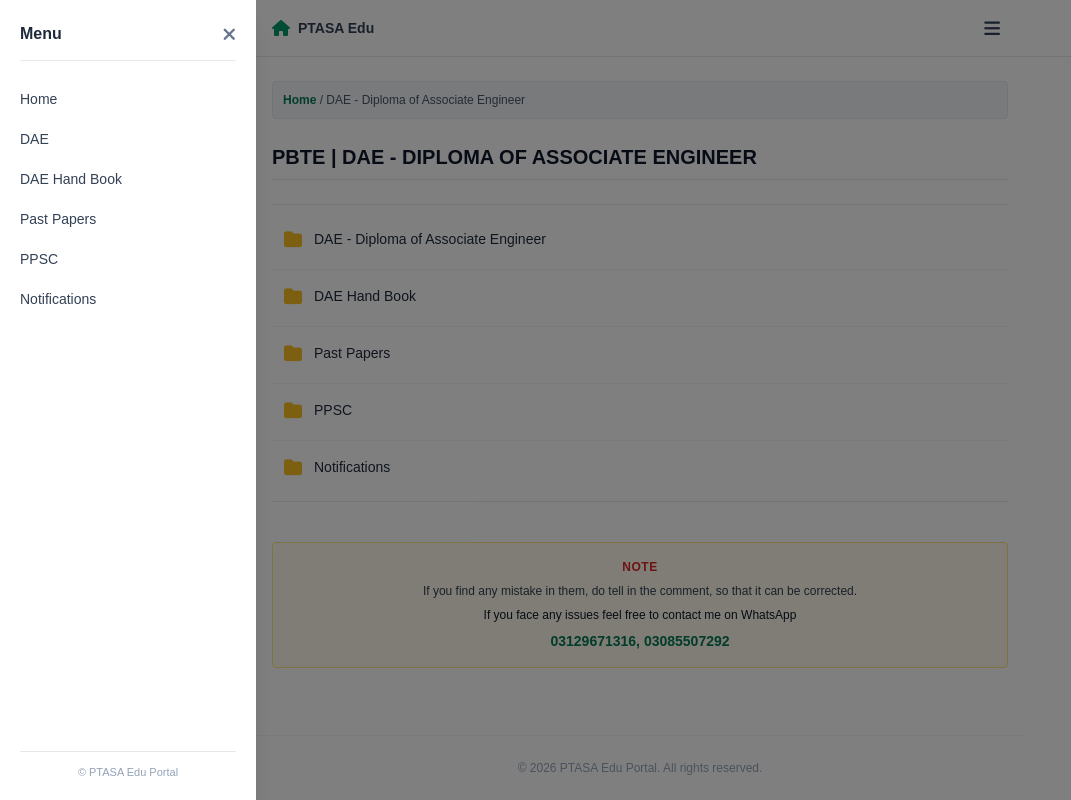
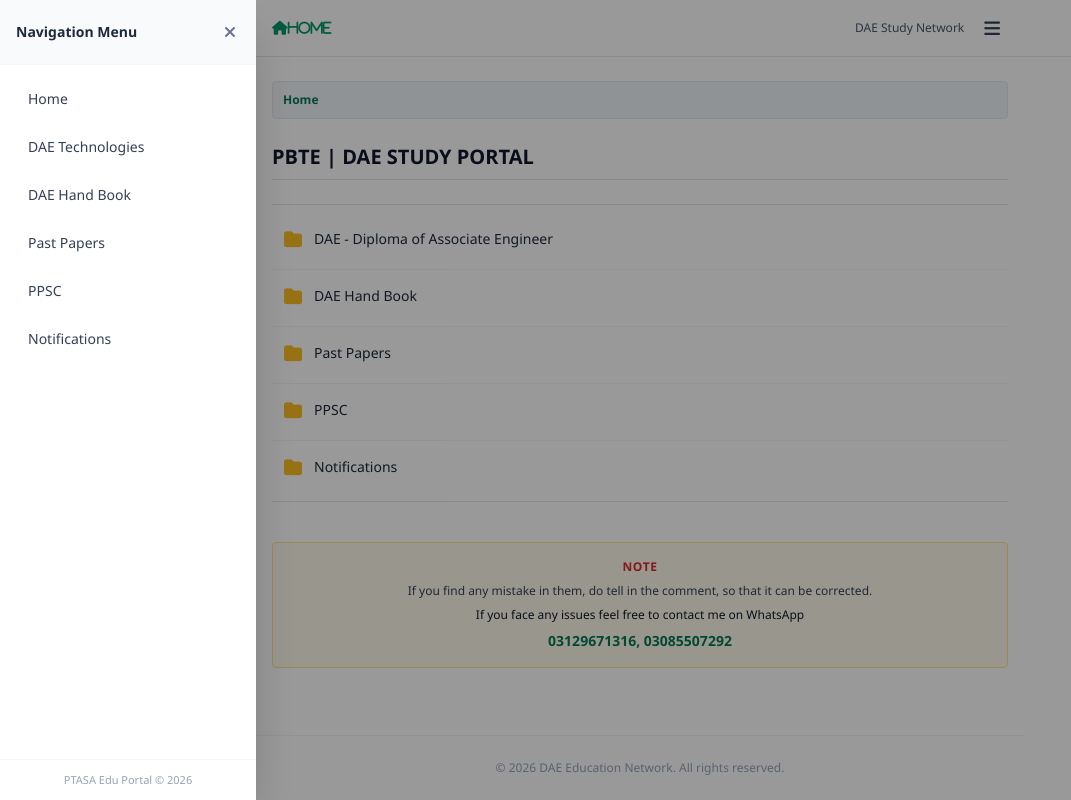
Before and after one commit to ajmalnaeem332-ctrl/study-website, a plain HTML site: page index.html in a window 1280 px wide. Both pictures are taken after a click on the button 992 px from the left and 28 px from the top of the page. Shown: the whole page, without its empty margins (0-1071 px from the left). Drawn offline with nearby package versions, Linux system fonts and the light colour scheme.

Commit message:
index.html

```diff
--- a/index.html
+++ b/index.html
@@ -3,73 +3,70 @@
 <head>
     <meta charset="UTF-8">
     <meta name="viewport" content="width=device-width, initial-scale=1.0">
-    <title>PTASA Edu - DAE Study Portal</title>
+    <title>DAE Education Portal | PTASA Style</title>
     <script src="https://cdn.tailwindcss.com"></script>
     <link rel="stylesheet" href="https://cdnjs.cloudflare.com/ajax/libs/font-awesome/6.4.0/css/all.min.css">
     <style>
-        body { font-family: sans-serif; background-color: #ffffff; }
-        .folder-item:hover { background-color: #f8fafc; }
+        body { font-family: 'Segoe UI', Tahoma, Geneva, Verdana, sans-serif; background-color: #ffffff; }
+        .folder-row:hover { background-color: #f8fafc; }
     </style>
 </head>
-<body class="text-slate-900 flex flex-col min-h-screen">
+<body class="text-slate-800 flex flex-col min-h-screen">
 
-    <!-- Header -->
-    <header class="border-b border-slate-200 bg-white sticky top-0 z-50">
+    <!-- Top Header Bar -->
+    <header class="bg-white border-b border-slate-200 sticky top-0 z-40">
         <div class="max-w-3xl mx-auto px-4 h-14 flex justify-between items-center">
+            <button onclick="navigateTo('home')" class="font-bold text-slate-800 flex items-center gap-2 text-sm">
+                <i class="fas fa-home text-emerald-600"><span>Home</span></i>
+            </button>
             <div class="flex items-center gap-3">
-                <button onclick="goHome()" class="text-slate-700 hover:text-emerald-600 font-bold text-sm flex items-center gap-2">
-                    <i class="fas fa-home text-emerald-600 text-base"></i> PTASA Edu
-                </button>
-            </div>
-            <div class="flex items-center gap-3">
-                <button onclick="toggleMenu()" class="p-2 text-slate-700 hover:bg-slate-100 rounded">
+                <span class="text-xs font-medium text-slate-600 hidden sm:inline">DAE Study Network</span>
+                <button onclick="toggleSidebar()" class="p-2 text-slate-700 hover:bg-slate-100 rounded-md">
                     <i class="fas fa-bars text-lg"></i>
                 </button>
             </div>
         </div>
     </header>
 
-    <!-- Slide-out Drawer Menu (Matching Screenshot 1) -->
-    <div id="drawerMenu" class="fixed inset-0 bg-black/50 z-50 hidden transition-opacity" onclick="toggleMenu()">
-        <div class="bg-white w-64 h-full shadow-xl p-5 space-y-4 flex flex-col justify-between" onclick="event.stopPropagation()">
-            <div>
-                <div class="flex justify-between items-center mb-6 border-b pb-3">
-                    <span class="font-bold text-slate-800">Menu</span>
-                    <button onclick="toggleMenu()" class="text-slate-500 hover:text-red-500"><i class="fas fa-times text-lg"></i></button>
-                </div>
-                <ul class="space-y-3 text-sm font-medium text-slate-700">
-                    <li><a href="javascript:void(0)" onclick="goHome(); toggleMenu();" class="hover:text-emerald-600 block py-1">Home</a></li>
-                    <li><a href="javascript:void(0)" onclick="openDAEHome(); toggleMenu();" class="hover:text-emerald-600 block py-1">DAE</a></li>
-                    <li><a href="javascript:void(0)" onclick="alert('DAE Hand Book section')" class="hover:text-emerald-600 block py-1">DAE Hand Book</a></li>
-                    <li><a href="javascript:void(0)" onclick="alert('Past Papers section')" class="hover:text-emerald-600 block py-1">Past Papers</a></li>
-                    <li><a href="javascript:void(0)" onclick="alert('PPSC section')" class="hover:text-emerald-600 block py-1">PPSC</a></li>
-                    <li><a href="javascript:void(0)" onclick="alert('Notifications section')" class="hover:text-emerald-600 block py-1">Notifications</a></li>
-                </ul>
-            </div>
-            <div class="text-[11px] text-slate-400 text-center border-t pt-3">
-                &copy; PTASA Edu Portal
-            </div>
+    <!-- Sidebar Drawer (Matches your screenshot style) -->
+    <div id="sidebarOverlay" class="fixed inset-0 bg-black/40 z-50 hidden transition-opacity" onclick="toggleSidebar()"></div>
+    <div id="sidebar" class="fixed top-0 left-0 bottom-0 w-64 bg-white z-50 shadow-2xl transform -translate-x-full transition-transform duration-300 flex flex-col">
+        <div class="p-4 border-b border-slate-100 flex justify-between items-center bg-slate-50">
+            <span class="font-bold text-sm text-slate-800">Navigation Menu</span>
+            <button onclick="toggleSidebar()" class="text-slate-500 hover:text-red-500 text-sm p-1"><i class="fas fa-times text-base"></i></button>
+        </div>
+        <div class="p-4 overflow-y-auto flex-grow space-y-3 text-sm font-medium text-slate-700">
+            <a href="javascript:void(0)" onclick="navigateTo('home'); toggleSidebar();" class="block py-2 px-3 rounded hover:bg-emerald-50 hover:text-emerald-700 transition">Home</a>
+            <a href="javascript:void(0)" onclick="navigateTo('dae_main'); toggleSidebar();" class="block py-2 px-3 rounded hover:bg-emerald-50 hover:text-emerald-700 transition">DAE Technologies</a>
+            <a href="javascript:void(0)" onclick="alert('DAE Hand Book section')" class="block py-2 px-3 rounded hover:bg-emerald-50 hover:text-emerald-700 transition">DAE Hand Book</a>
+            <a href="javascript:void(0)" onclick="alert('Past Papers section')" class="block py-2 px-3 rounded hover:bg-emerald-50 hover:text-emerald-700 transition">Past Papers</a>
+            <a href="javascript:void(0)" onclick="alert('PPSC section')" class="block py-2 px-3 rounded hover:bg-emerald-50 hover:text-emerald-700 transition">PPSC</a>
+            <a href="javascript:void(0)" onclick="alert('Notifications section')" class="block py-2 px-3 rounded hover:bg-emerald-50 hover:text-emerald-700 transition">Notifications</a>
+        </div>
+        <div class="p-3 border-t border-slate-100 text-[11px] text-slate-400 text-center">
+            PTASA Edu Portal &copy; 2026
         </div>
     </div>
 
-    <!-- Main Content Area -->
+    <!-- Main Content Body -->
     <main class="max-w-3xl mx-auto px-4 py-6 flex-grow w-full">
 
-        <!-- Breadcrumb -->
-        <div class="bg-slate-100 p-2.5 rounded text-xs text-slate-600 mb-6 border border-slate-200" id="breadcrumb">
-            <span class="font-semibold text-emerald-700">Home</span> / DAE - Diploma of Associate Engineer
+        <!-- Breadcrumb Tracker -->
+        <div id="breadcrumb" class="bg-slate-100 p-2.5 rounded text-xs text-slate-600 mb-6 border border-slate-200">
+            <span class="font-semibold text-emerald-700">Home</span>
         </div>
 
+        <!-- Dynamic Page Title -->
         <h1 id="pageTitle" class="text-lg sm:text-xl font-bold mb-6 text-slate-900 border-b pb-2">
-            PBTE | DAE - DIPLOMA OF ASSOCIATE ENGINEER
+            PBTE | DAE STUDY PORTAL
         </h1>
 
-        <!-- Dynamic Folder / Content Container -->
-        <div id="contentBox" class="space-y-1 divide-y divide-slate-100 border-t border-b border-slate-200 py-2">
-            <!-- Injected via JavaScript -->
+        <!-- Folder List Container -->
+        <div id="folderContainer" class="space-y-1 divide-y divide-slate-100 border-t border-b border-slate-200 py-2">
+            <!-- Dynamic items will load here -->
         </div>
 
-        <!-- Note Section -->
+        <!-- Note / Contact Section (Matches your layout requirement) -->
         <div class="mt-10 bg-amber-50 border border-amber-200 p-4 rounded text-center text-xs text-slate-700 space-y-2">
             <h4 class="text-red-600 font-bold uppercase tracking-wider">NOTE</h4>
             <p>If you find any mistake in them, do tell in the comment, so that it can be corrected.</p>
@@ -81,15 +78,13 @@
 
     <!-- Footer -->
     <footer class="max-w-3xl mx-auto px-4 py-6 text-center text-xs text-slate-400 border-t border-slate-100 mt-10 w-full">
-        &copy; 2026 PTASA Edu Portal. All rights reserved.
+        &copy; 2026 DAE Education Network. All rights reserved.
     </footer>
 
+    <!-- JavaScript for Navigation & Interactivity -->
     <script>
-        // App State
-        let currentView = 'home'; // home, techList, yearList, subjectList, detailView
-        let selectedTech = '';
-        let selectedYear = '';
-        let selectedSubject = '';
+        // State management
+        let historyStack = [{ view: 'home', title: 'Home', name: 'PBTE | DAE STUDY PORTAL' }];
 
         const technologies = [
             "PBTE DAE Civil Technology",
@@ -105,143 +100,112 @@
             "PBTE DAE Computer Information Technology"
         ];
 
-        function render() {
-            const box = document.getElementById('contentBox');
-            const title = document.getElementById('pageTitle');
-            const breadcrumb = document.getElementById('breadcrumb');
-            box.innerHTML = '';
+        function toggleSidebar() {
+            const sidebar = document.getElementById('sidebar');
+            const overlay = document.getElementById('sidebarOverlay');
+            sidebar.classList.toggle('-translate-x-full');
+            overlay.classList.toggle('hidden');
+        }
 
-            if (currentView === 'home') {
-                breadcrumb.innerHTML = `<span class="font-semibold text-emerald-700">Home</span> / DAE - Diploma of Associate Engineer`;
-                title.textContent = "PBTE | DAE - DIPLOMA OF ASSOCIATE ENGINEER";
+        function navigateTo(view, data = {}) {
+            historyStack.push({ view, ...data });
+            renderView();
+        }
 
-                // Show list of main categories matching PTASA
-                let html = `
-                    <div onclick="openDAEHome()" class="folder-item flex items-center gap-3 p-3 cursor-pointer transition">
+        function renderView() {
+            const current = historyStack[historyStack.length - 1];
+            const container = document.getElementById('folderContainer');
+            const titleEl = document.getElementById('pageTitle');
+            const breadcrumbEl = document.getElementById('breadcrumb');
+            container.innerHTML = '';
+
+            // Build Breadcrumb HTML
+            let bcHtml = '';
+            historyStack.forEach((item, index) => {
+                if (index === 0) {
+                    bcHtml += `<span class="font-semibold text-emerald-700 cursor-pointer" onclick="jumpTo(${index})">Home</span>`;
+                } else {
+                    bcHtml += ` / <span class="font-semibold text-emerald-700 cursor-pointer" onclick="jumpTo(${index})">${item.title}</span>`;
+                }
+            });
+            breadcrumbEl.innerHTML = bcHtml;
+            titleEl.textContent = current.name;
+
+            // Render Content based on View
+            if (current.view === 'home') {
+                container.innerHTML = `
+                    <div onclick="navigateTo('dae_main', {title: 'DAE', name: 'PBTE | DAE - DIPLOMA OF ASSOCIATE ENGINEER'})" class="folder-row flex items-center gap-3 p-3 cursor-pointer transition">
                         <i class="fas fa-folder text-amber-400 text-lg"></i>
                         <span class="text-sm font-medium text-slate-800">DAE - Diploma of Associate Engineer</span>
                     </div>
-                    <div onclick="alert('DAE Hand Book')" class="folder-item flex items-center gap-3 p-3 cursor-pointer transition">
+                    <div onclick="alert('DAE Hand Book folder')" class="folder-row flex items-center gap-3 p-3 cursor-pointer transition">
                         <i class="fas fa-folder text-amber-400 text-lg"></i>
                         <span class="text-sm font-medium text-slate-800">DAE Hand Book</span>
                     </div>
-                    <div onclick="alert('Past Papers')" class="folder-item flex items-center gap-3 p-3 cursor-pointer transition">
+                    <div onclick="alert('Past Papers folder')" class="folder-row flex items-center gap-3 p-3 cursor-pointer transition">
                         <i class="fas fa-folder text-amber-400 text-lg"></i>
                         <span class="text-sm font-medium text-slate-800">Past Papers</span>
                     </div>
-                    <div onclick="alert('PPSC')" class="folder-item flex items-center gap-3 p-3 cursor-pointer transition">
+                    <div onclick="alert('PPSC folder')" class="folder-row flex items-center gap-3 p-3 cursor-pointer transition">
                         <i class="fas fa-folder text-amber-400 text-lg"></i>
                         <span class="text-sm font-medium text-slate-800">PPSC</span>
                     </div>
-                    <div onclick="alert('Notifications')" class="folder-item flex items-center gap-3 p-3 cursor-pointer transition">
+                    <div onclick="alert('Notifications folder')" class="folder-row flex items-center gap-3 p-3 cursor-pointer transition">
                         <i class="fas fa-folder text-amber-400 text-lg"></i>
                         <span class="text-sm font-medium text-slate-800">Notifications</span>
                     </div>
                 `;
-                box.innerHTML = html;
             }
-            else if (currentView === 'techList') {
-                breadcrumb.innerHTML = `<a href="javascript:void(0)" onclick="goHome()" class="text-emerald-700">Home</a> / <span class="font-semibold text-emerald-700">DAE</span>`;
-                title.textContent = "PBTE | DAE - TECHNOLOGIES";
-
+            else if (current.view === 'dae_main') {
                 technologies.forEach(tech => {
-                    box.innerHTML += `
-                        <div onclick="selectTech('${tech}')" class="folder-item flex items-center gap-3 p-3 cursor-pointer transition">
+                    container.innerHTML += `
+                        <div onclick="navigateTo('years', {title: '${tech.replace('PBTE DAE ', '')}', name: '${tech.toUpperCase()}'})" class="folder-row flex items-center gap-3 p-3 cursor-pointer transition">
                             <i class="fas fa-folder text-amber-400 text-lg"></i>
                             <span class="text-sm font-medium text-slate-800">${tech}</span>
                         </div>
                     `;
                 });
             }
-            else if (currentView === 'yearList') {
-                breadcrumb.innerHTML = `<a href="javascript:void(0)" onclick="goHome()" class="text-emerald-700">Home</a> / <a href="javascript:void(0)" onclick="openDAEHome()" class="text-emerald-700">DAE</a> / <span class="font-semibold text-emerald-700">${selectedTech}</span>`;
-                title.textContent = selectedTech.toUpperCase();
-
+            else if (current.view === 'years') {
                 ['FIRST YEAR', 'SECOND YEAR', 'THIRD YEAR'].forEach(yr => {
-                    box.innerHTML += `
-                        <div onclick="selectYear('${yr}')" class="folder-item flex items-center gap-3 p-3 cursor-pointer transition">
+                    container.innerHTML += `
+                        <div onclick="navigateTo('subjects', {title: '${yr}', name: '${current.name} - ${yr}'})" class="folder-row flex items-center gap-3 p-3 cursor-pointer transition">
                             <i class="fas fa-folder text-amber-400 text-lg"></i>
-                            <span class="text-sm font-medium text-slate-800">${selectedTech.toUpperCase()} ${yr}</span>
+                            <span class="text-sm font-medium text-slate-800">${current.name} ${yr}</span>
                         </div>
                     `;
                 });
             }
-            else if (currentView === 'subjectList') {
-                breadcrumb.innerHTML = `<a href="javascript:void(0)" onclick="goHome()" class="text-emerald-700">Home</a> / <span class="font-semibold text-emerald-700">${selectedYear}</span>`;
-                title.textContent = `${selectedTech} - ${selectedYear}`;
-
-                let html = `<div class="font-bold text-xs text-emerald-800 uppercase tracking-wider py-2 bg-emerald-50 px-2 rounded mt-2">📚 (New Course) Updated...</div>`;
-
-                ['TTQ 111 - Tarjuma-Tul-Quran', 'GEN 111 - Islamiat & Pak Studies', 'ENG 112 - Technical English (R-26)', 'MATH 113 - Applied Mathematics-I', 'CIVIL 124 - Civil Engineering Surveying', 'CIVIL 153 - Civil Engineering Materials'].forEach(sub => {
-                    html += `
-                        <div onclick="selectSubject('${sub}')" class="folder-item flex items-center gap-3 p-3 cursor-pointer transition">
+            else if (current.view === 'subjects') {
+                container.innerHTML += `<div class="font-bold text-xs text-emerald-800 uppercase tracking-wider py-2 bg-emerald-50 px-2 rounded mt-1">📚 (New Course) Updated...</div>`;
+                ['TTQ 111 - Tarjuma-Tul-Quran', 'GEN 111 - Islamiat & Pak Studies', 'ENG 112 - Technical English', 'MATH 113 - Applied Mathematics-I', 'CIVIL 124 - Civil Engineering Surveying'].forEach(sub => {
+                    container.innerHTML += `
+                        <div onclick="navigateTo('resources', {title: '${sub.split(' - ')[0]}', name: '${sub}'})" class="folder-row flex items-center gap-3 p-3 cursor-pointer transition">
                             <i class="fas fa-folder text-amber-400 text-lg"></i>
                             <span class="text-sm font-medium text-slate-800">${sub}</span>
                         </div>
                     `;
                 });
-
-                html += `<div class="font-bold text-xs text-slate-700 uppercase tracking-wider py-2 bg-slate-100 px-2 rounded mt-4">📖 (Old Course)</div>`;
-                ['CIVIL 104 - Basic Civil Engineering Surveying', 'CIVIL 113 - Engineering Material & Construction Techniques'].forEach(sub => {
-                    html += `
-                        <div onclick="selectSubject('${sub}')" class="folder-item flex items-center gap-3 p-3 cursor-pointer transition">
-                            <i class="fas fa-folder text-amber-400 text-lg"></i>
-                            <span class="text-sm font-medium text-slate-800">${sub}</span>
-                        </div>
-                    `;
-                });
-                box.innerHTML = html;
             }
-            else if (currentView === 'detailView') {
-                breadcrumb.innerHTML = `<a href="javascript:void(0)" onclick="goHome()" class="text-emerald-700">Home</a> / <span class="font-semibold text-emerald-700">${selectedSubject}</span>`;
-                title.textContent = selectedSubject;
-
-                ['MCQ', 'Short Questions', 'Long Questions', 'Past Papers', 'Text Book', 'Curriculum'].forEach(item => {
-                    box.innerHTML += `
-                        <div onclick="alert('Opening ${item} for ${selectedSubject}')" class="folder-item flex items-center gap-3 p-3 cursor-pointer transition">
-                            <span class="text-emerald-600 font-bold">•</span>
-                            <span class="text-sm font-medium text-slate-800">${item}</span>
+            else if (current.view === 'resources') {
+                ['MCQ Chapters', 'Short Questions', 'Long Questions', 'Past Papers', 'Text Book'].forEach(res => {
+                    container.innerHTML += `
+                        <div onclick="alert('Opening ${res} for ${current.name}')" class="folder-row flex items-center gap-3 p-3 cursor-pointer transition">
+                            <span class="text-emerald-600 font-bold ml-1">•</span>
+                            <span class="text-sm font-medium text-slate-800">${res}</span>
                         </div>
                     `;
                 });
             }
         }
 
-        function toggleMenu() {
-            const drawer = document.getElementById('drawerMenu');
-            drawer.classList.toggle('hidden');
+        function jumpTo(index) {
+            historyStack = historyStack.slice(0, index + 1);
+            renderView();
         }
 
-        function goHome() {
-            currentView = 'home';
-            render();
-        }
-
-        function openDAEHome() {
-            currentView = 'techList';
-            render();
-        }
-
-        function selectTech(tech) {
-            selectedTech = tech;
-            currentView = 'yearList';
-            render();
-        }
-
-        function selectYear(yr) {
-            selectedYear = yr;
-            currentView = 'subjectList';
-            render();
-        }
-
-        function selectSubject(sub) {
-            selectedSubject = sub;
-            currentView = 'detailView';
-            render();
-        }
-
-        // Initial call
-        render();
+        // Initialize
+        renderView();
     </script>
 </body>
 </html>
```
